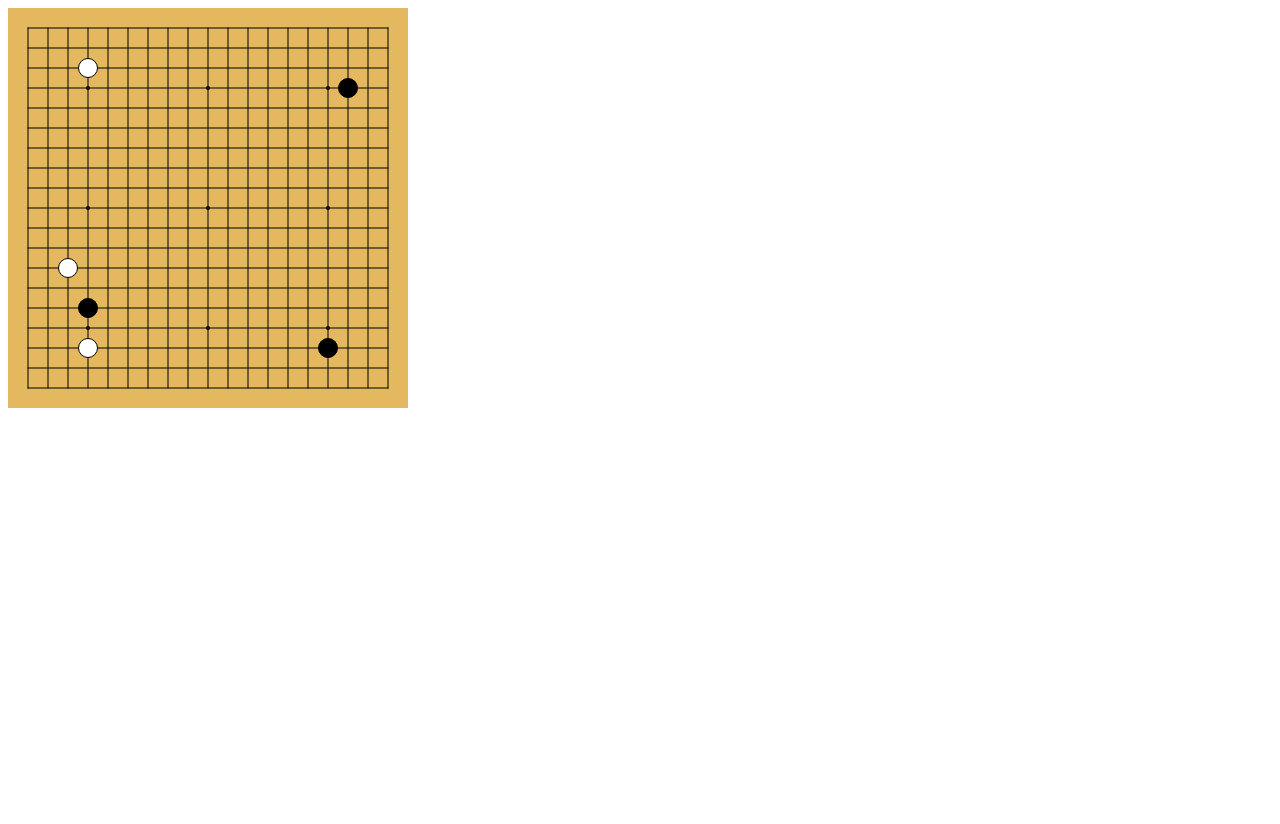
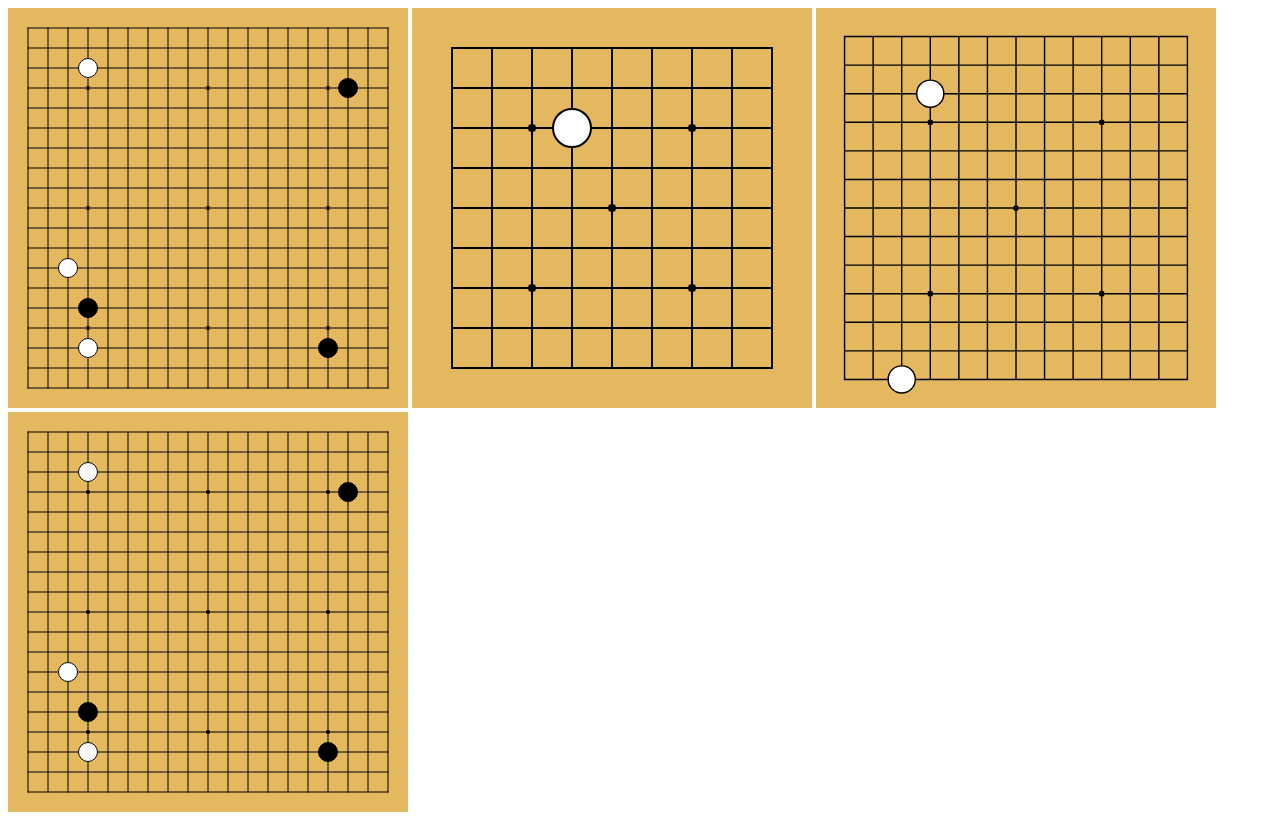
Before and after one commit to WhizzoCode/go-board, a plain HTML site: page src/test.html in a window 1280 px wide. Before the commit the page ends 800 px from the top, so only its background shows below. Drawn offline with Linux system fonts and the light colour scheme.

Commit message:
size and config as GobanBoard object properties

```diff
--- a/src/goban.js
+++ b/src/goban.js
@@ -1,11 +1,8 @@
 class GobanBoard extends HTMLElement {
   constructor() {
     super();
-  }
-
-  connectedCallback() {
-    const size = Number(this.getAttribute('size')) || 19;
-    const config = {
+    this.size = Number(this.getAttribute('size')) || 19;
+    this.config = {
       board_border_width: 1,
       board_color: '#e3b85e',
       // board_color: '#fff',
@@ -19,22 +16,24 @@ class GobanBoard extends HTMLElement {
       stone_white_border_color: '#000',
       stone_white_color: '#fff'
     };
+  }
 
-    const board_start = 1 - config.board_border_width;
-    const board_width = 2 * config.board_border_width + size - 1;
-    const line_start = 1 - (config.board_line_width / 2);
-    const line_end = size + (config.board_line_width / 2);
-    config.stone_radius -= config.stone_border_width / 2;
+  connectedCallback() {
+    const board_start = 1 - this.config.board_border_width;
+    const board_width = 2 * this.config.board_border_width + this.size - 1;
+    const line_start = 1 - (this.config.board_line_width / 2);
+    const line_end = this.size + (this.config.board_line_width / 2);
+    this.config.stone_radius -= this.config.stone_border_width / 2;
 
     let board = `
       <style>
         goban-board {display: inline-block;}
       </style>
       <svg xmlns="http://www.w3.org/2000/svg" viewbox="${board_start} ${board_start} ${board_width} ${board_width}">
-        <rect x="${board_start}" y="${board_start}" width="${board_width}" height="${board_width}" fill="${config.board_color}"></rect>
-        <path stroke-width="${config.board_line_width}" stroke="${config.board_marks_color}" d="
+        <rect x="${board_start}" y="${board_start}" width="${board_width}" height="${board_width}" fill="${this.config.board_color}"></rect>
+        <path stroke-width="${this.config.board_line_width}" stroke="${this.config.board_marks_color}" d="
     `;
-    for (let i = 1; i <= size; i++) {
+    for (let i = 1; i <= this.size; i++) {
       board += `
         M ${line_start} ${i} H ${line_end}
         M ${i} ${line_start} V ${line_end}
@@ -44,26 +43,26 @@ class GobanBoard extends HTMLElement {
         "></path>
     `;
     let stars = [];
-    if (size === 9) {
+    if (this.size === 9) {
       stars = [[3, 3], [7, 3], [5, 5], [3, 7], [7, 7]];
-    } else if (size === 13) {
+    } else if (this.size === 13) {
       stars = [[4, 4], [10, 4], [7, 7], [4, 10], [10, 10]];
-    } else if (size === 19) {
+    } else if (this.size === 19) {
       stars = [[4, 4], [10, 4], [16, 4], [4, 10], [10, 10], [16, 10], [4, 16], [10, 16], [16, 16]];
     }
     stars.forEach(point => {
       board += `
-        <circle cx="${point[0]}" cy="${point[1]}" r="${config.board_star_radius}" fill="${config.board_marks_color}"></circle>
+        <circle cx="${point[0]}" cy="${point[1]}" r="${this.config.board_star_radius}" fill="${this.config.board_marks_color}"></circle>
       `;
     });
     board += `
         <!-- Testing stones -->
-        <circle cx="17" cy="4" r="${config.stone_radius}" fill="${config.stone_black_color}" stroke="${config.stone_black_border_color}" stroke-width="${config.stone_border_width}"></circle>
-        <circle cx="4" cy="15" r="${config.stone_radius}" fill="${config.stone_black_color}" stroke="${config.stone_black_border_color}" stroke-width="${config.stone_border_width}"></circle>
-        <circle cx="16" cy="17" r="${config.stone_radius}" fill="${config.stone_black_color}" stroke="${config.stone_black_border_color}" stroke-width="${config.stone_border_width}"></circle>
-        <circle cx="4" cy="3" r="${config.stone_radius}" fill="${config.stone_white_color}" stroke="${config.stone_white_border_color}" stroke-width="${config.stone_border_width}"></circle>
-        <circle cx="3" cy="13" r="${config.stone_radius}" fill="${config.stone_white_color}" stroke="${config.stone_white_border_color}" stroke-width="${config.stone_border_width}"></circle>
-        <circle cx="4" cy="17" r="${config.stone_radius}" fill="${config.stone_white_color}" stroke="${config.stone_white_border_color}" stroke-width="${config.stone_border_width}"></circle>
+        <circle cx="17" cy="4" r="${this.config.stone_radius}" fill="${this.config.stone_black_color}" stroke="${this.config.stone_black_border_color}" stroke-width="${this.config.stone_border_width}"></circle>
+        <circle cx="4" cy="15" r="${this.config.stone_radius}" fill="${this.config.stone_black_color}" stroke="${this.config.stone_black_border_color}" stroke-width="${this.config.stone_border_width}"></circle>
+        <circle cx="16" cy="17" r="${this.config.stone_radius}" fill="${this.config.stone_black_color}" stroke="${this.config.stone_black_border_color}" stroke-width="${this.config.stone_border_width}"></circle>
+        <circle cx="4" cy="3" r="${this.config.stone_radius}" fill="${this.config.stone_white_color}" stroke="${this.config.stone_white_border_color}" stroke-width="${this.config.stone_border_width}"></circle>
+        <circle cx="3" cy="13" r="${this.config.stone_radius}" fill="${this.config.stone_white_color}" stroke="${this.config.stone_white_border_color}" stroke-width="${this.config.stone_border_width}"></circle>
+        <circle cx="4" cy="17" r="${this.config.stone_radius}" fill="${this.config.stone_white_color}" stroke="${this.config.stone_white_border_color}" stroke-width="${this.config.stone_border_width}"></circle>
         <!-- Testing stones -->
       </svg>
     `;
--- a/src/test.html
+++ b/src/test.html
@@ -15,5 +15,9 @@
 
   <goban-board></goban-board>
 
+  <goban-board size="9"></goban-board>
+  <goban-board size="13"></goban-board>
+  <goban-board size="19"></goban-board>
+
 </body>
 </html>
```
